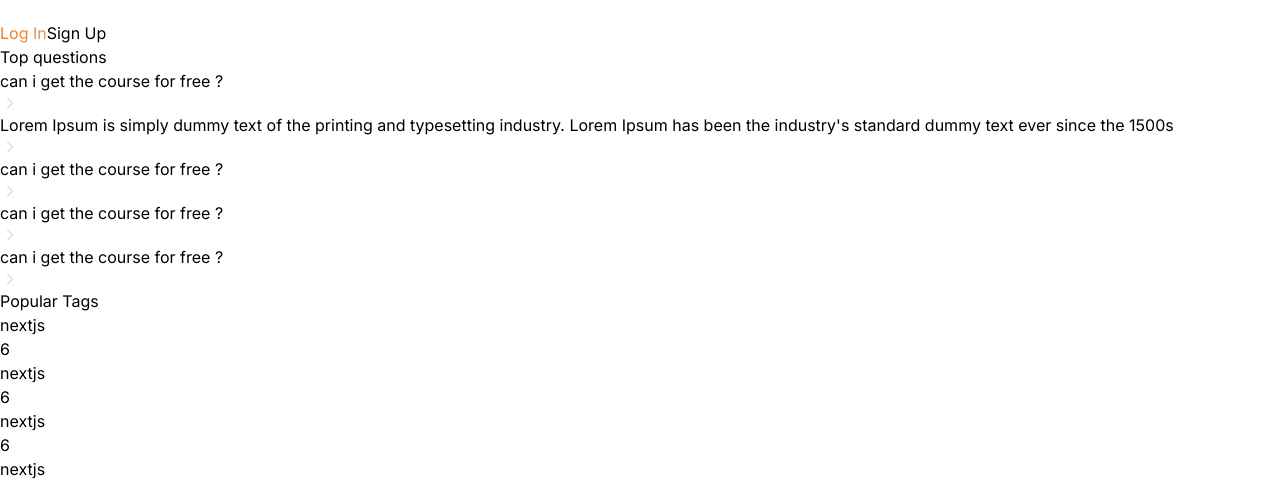
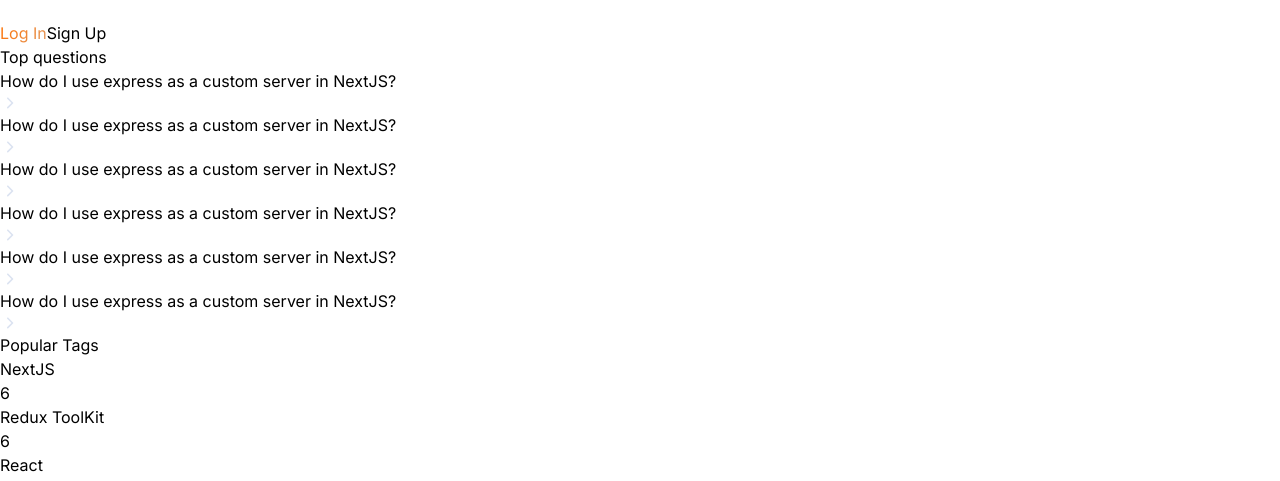
Before and after one commit to RahulShaju/stack_overflow_next.13, a Next.js app: page / in a window 1280 px wide. Shown: the part 462-943 px from the top of the page. Built offline with nearby package versions, Linux system fonts and the light colour scheme; no server answers.

Commit message:
upadates in rsb

```diff
--- a/components/shared/navbar/MobileNav.tsx
+++ b/components/shared/navbar/MobileNav.tsx
@@ -66,7 +66,7 @@
       </SheetTrigger>
       <SheetContent
         side="left"
-        className="background-light900_dark200 border-none"
+        className="background-light900_dark200 overflow-y-auto border-none"
       >
         <Link href="/" className=" flex items-center gap-1">
           <Image
--- /dev/null
+++ b/components/shared/sidebar/RenderTag.tsx
@@ -0,0 +1,27 @@
+import React from "react";
+import Link from "next/link";
+import { Badge } from "lucide-react";
+import { Button } from "@/components/ui/button";
+
+interface props {
+  _id: number;
+  name: string;
+  totalQuestions: number;
+  showCount?: boolean;
+}
+const RenderTag = ({ _id, name, totalQuestions, showCount }: props) => {
+  return (
+    <Link href={`/tags/${_id}`} className="flex justify-between gap-2">
+      <Button className=" subtle-medium background-light800_dark300 text-light400_light500 rounded-md border-none px-4 py-2 uppercase">
+        {name}
+      </Button>
+      {showCount && (
+        <p className="small-medium text-dark500_light700 text-white">
+          {totalQuestions}
+        </p>
+      )}
+    </Link>
+  );
+};
+
+export default RenderTag;
--- a/components/shared/sidebar/RightSidebar.tsx
+++ b/components/shared/sidebar/RightSidebar.tsx
@@ -1,21 +1,59 @@
-import { Button } from "@/components/ui/button";
 import Image from "next/image";
 import Link from "next/link";
 import React from "react";
+import RenderTag from "./RenderTag";
 
+const hotQuestions = [
+  { _id: 1, title: "How do I use express as a custom server in NextJS?" },
+  { _id: 2, title: "How do I use express as a custom server in NextJS?" },
+  { _id: 3, title: "How do I use express as a custom server in NextJS?" },
+  { _id: 4, title: "How do I use express as a custom server in NextJS?" },
+  { _id: 5, title: "How do I use express as a custom server in NextJS?" },
+  { _id: 6, title: "How do I use express as a custom server in NextJS?" },
+];
+const popularTags = [
+  {
+    _id: 1,
+    name: "NextJS",
+    totalQuestions: 6,
+  },
+  {
+    _id: 2,
+    name: "Redux ToolKit",
+    totalQuestions: 6,
+  },
+  {
+    _id: 3,
+    name: "React",
+    totalQuestions: 3,
+  },
+  {
+    _id: 4,
+    name: "NextJS",
+    totalQuestions: 6,
+  },
+  {
+    _id: 5,
+    name: "NextJS",
+    totalQuestions: 6,
+  },
+];
 const RightSidebar = () => {
   return (
     <section className=" custom-scrollbar background-light900_dark200 light-border sticky right-0  top-0 flex h-screen w-[350px] flex-col  gap-6 overflow-y-auto border-l p-6 pt-36 shadow-light-300 dark:shadow-none max-xl:hidden">
       <div>
         <h3 className="h3-bold text-dark200_light900">Top questions</h3>
         <div className="mt-7 flex w-full flex-col gap-[30px]">
+          {hotQuestions.map((question, index) => {
+            return (
               <Link
-            href="/"
+                key={question._id}
+                href={`/questions/${question._id}`}
                 className="flex cursor-pointer items-center justify-between gap-7"
               >
                 <p className="body-medium text-dark500_light700">
                   {" "}
-              can i get the course for free ?
+                  {question.title}
                 </p>
                 <Image
                   src="/assets/icons/chevron-right.svg"
@@ -25,114 +63,31 @@
                   className="invert-colors"
                 />
               </Link>
-          <Link
-            href="/"
-            className="flex cursor-pointer items-center justify-between gap-7"
-          >
-            <p className="body-medium text-dark500_light700">
-              {" "}
-              Lorem Ipsum is simply dummy text of the printing and typesetting
-              industry. Lorem Ipsum has been the industry's standard dummy text
-              ever since the 1500s
-            </p>
-            <Image
-              src="/assets/icons/chevron-right.svg"
-              alt="Chevron-right-icon"
-              width={20}
-              height={20}
-              className="invert-colors"
-            />
-          </Link>
-          <Link
-            href="/"
-            className="flex cursor-pointer items-center justify-between gap-7"
-          >
-            <p className="body-medium text-dark500_light700">
-              {" "}
-              can i get the course for free ?
-            </p>
-            <Image
-              src="/assets/icons/chevron-right.svg"
-              alt="Chevron-right-icon"
-              width={20}
-              height={20}
-              className="invert-colors"
-            />
-          </Link>
-          <Link
-            href="/"
-            className="flex cursor-pointer items-center justify-between gap-7"
-          >
-            <p className="body-medium text-dark500_light700">
-              {" "}
-              can i get the course for free ?
-            </p>
-            <Image
-              src="/assets/icons/chevron-right.svg"
-              alt="Chevron-right-icon"
-              width={20}
-              height={20}
-              className="invert-colors"
-            />
-          </Link>
-          <Link
-            href="/"
-            className="flex cursor-pointer items-center justify-between gap-7"
-          >
-            <p className="body-medium text-dark500_light700">
-              {" "}
-              can i get the course for free ?
-            </p>
-            <Image
-              src="/assets/icons/chevron-right.svg"
-              alt="Chevron-right-icon"
-              width={20}
-              height={20}
-              className="invert-colors"
-            />
-          </Link>
+            );
+          })}
         </div>
         <div></div>
       </div>
       <div className="mt-16">
         <h3 className="h3-bold text-dark200_light900">Popular Tags</h3>
         <div className="mt-7 flex flex-col gap-4">
-          <Link href="/" className="flex justify-between gap-2">
+          {popularTags.map((tag) => {
+            return (
+              <RenderTag
+                key={tag._id}
+                _id={tag._id}
+                name={tag.name}
+                totalQuestions={tag.totalQuestions}
+                showCount
+              />
+            );
+          })}
+          {/* <Link href="/" className="flex justify-between gap-2">
             <Button className="background-light800_dark300 text-light400_light500">
               nextjs
             </Button>
             <p className="small-medium text-dark500_light700 text-white">6</p>
-          </Link>
-          <Link href="/" className="flex justify-between gap-2">
-            <Button className="background-light800_dark300 text-light400_light500">
-              nextjs
-            </Button>
-            <p className="small-medium text-dark500_light700 text-white">6</p>
-          </Link>
-          <Link href="/" className="flex justify-between gap-2">
-            <Button className="background-light800_dark300 text-light400_light500">
-              nextjs
-            </Button>
-            <p className="small-medium text-dark500_light700 text-white">6</p>
-          </Link>
-          <Link href="/" className="flex justify-between gap-2">
-            <Button className="background-light800_dark300 text-light400_light500">
-              nextjs
-            </Button>
-            <p className="small-medium text-dark500_light700 text-white">6</p>
-          </Link>
-          <Link href="/" className="flex justify-between gap-2">
-            <Button className="background-light800_dark300 text-light400_light500">
-              nextjs
-            </Button>
-            <p className="small-medium text-dark500_light700 text-white">6</p>
-          </Link>
-          <Link href="/" className="flex justify-between gap-2">
-            <Button className="background-light800_dark300 text-light400_light500">
-              nextjsadfafa
-            </Button>
-            <p className="small-medium text-dark500_light700 text-white">6</p>
-          </Link>
+          </Link> */}
         </div>
       </div>
     </section>
```
Lines whose indentation alone changed are shown as unchanged.
